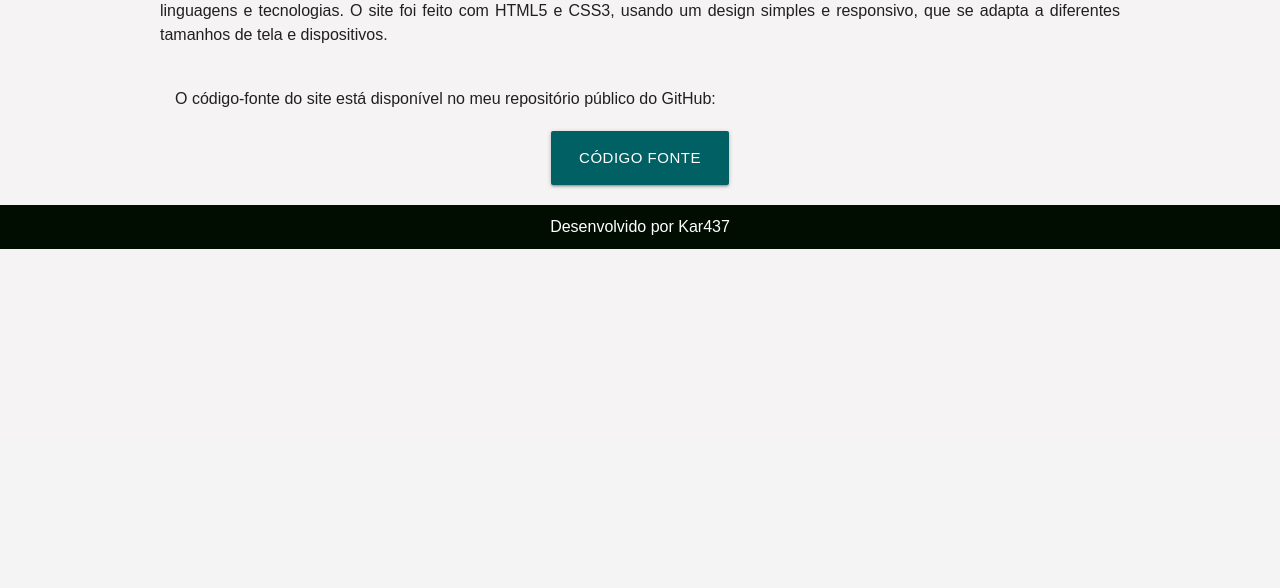
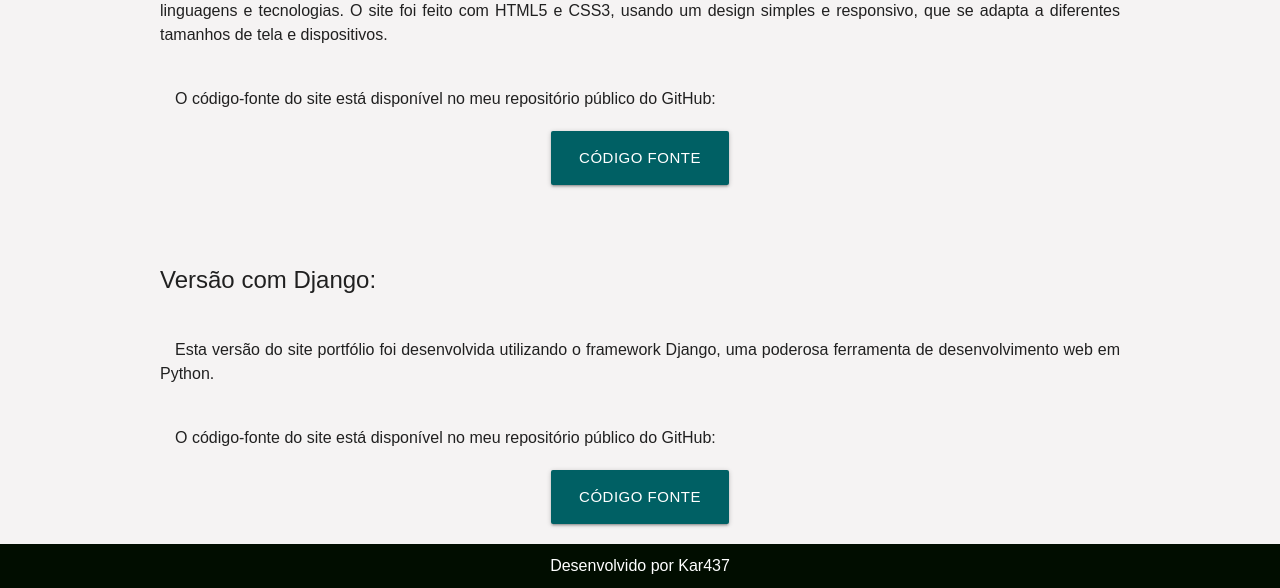
Before and after one commit to Kar437/portifolio_django, a Django app: page /site_portfolio/ in a window 1280 px wide. Shown: the part 360-948 px from the top of the page. Before the commit the page ends 609 px from the top, so only its background shows below. Run offline with Django 5.2, Linux system fonts and the light colour scheme.

Commit message:
update da página site_portfolio

```diff
--- a/templates/projetos/site_portfolio.html
+++ b/templates/projetos/site_portfolio.html
@@ -34,6 +34,24 @@
         <a class="waves-effect waves-light btn-large  cyan darken-4" href="https://github.com/Kar437/Site" target="_blank">Código Fonte</a>
         </div>
 
+
+    <h1>Versão com Django:</h1>
+
+    <p>
+        Esta versão do site portfólio foi desenvolvida utilizando o framework Django, uma poderosa ferramenta de desenvolvimento web em Python.
+    </p>
+
+    <p>O código-fonte do site está disponível no meu repositório público do GitHub:</p>
+
+    <div class="container">
+        <a class="waves-effect waves-light btn-large  cyan darken-4" href="https://github.com/Kar437/portfolio_django" target="_blank">Código Fonte</a>
+        </div>
+
+
+
+
+
+
     </main>
 
     <footer>
```
